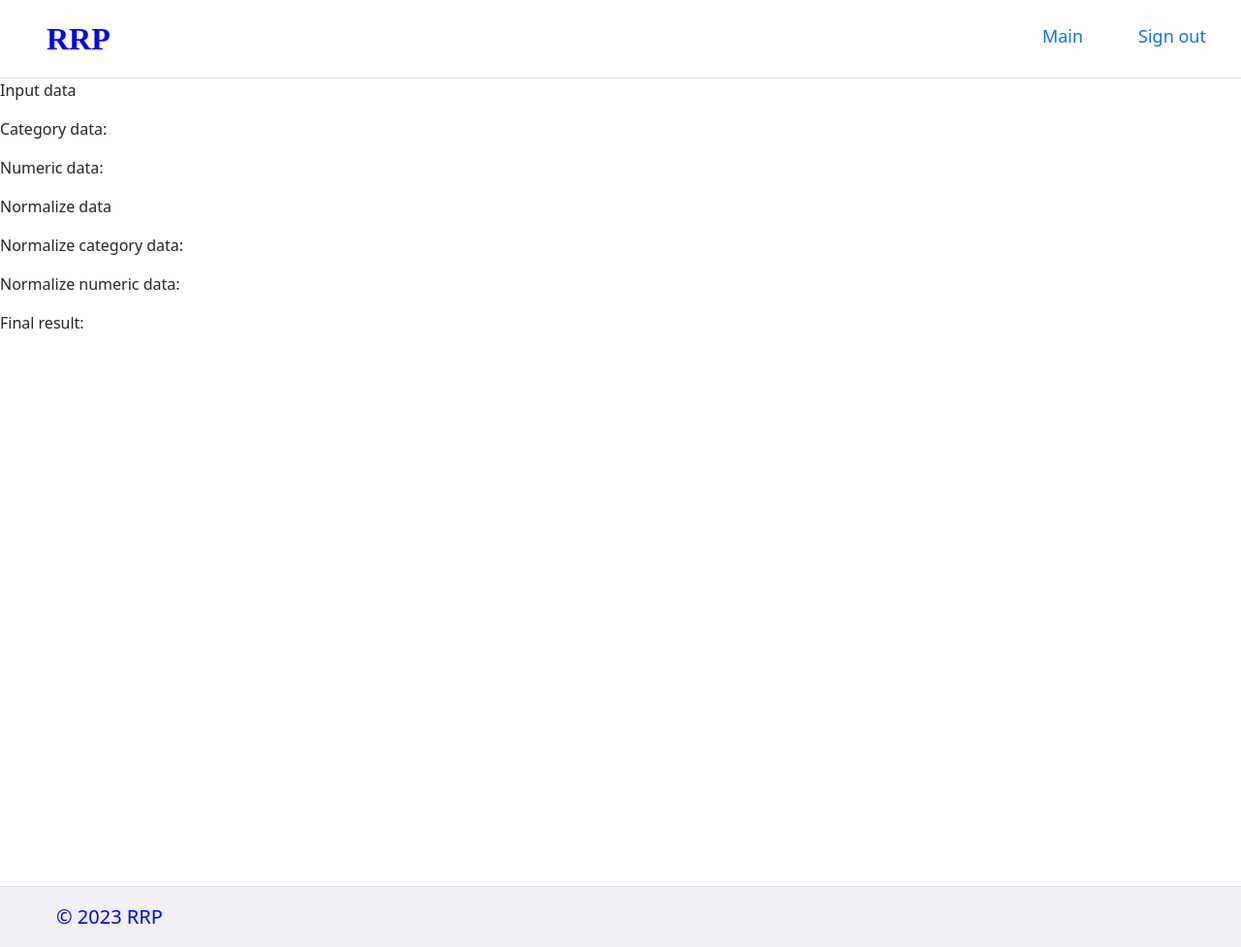
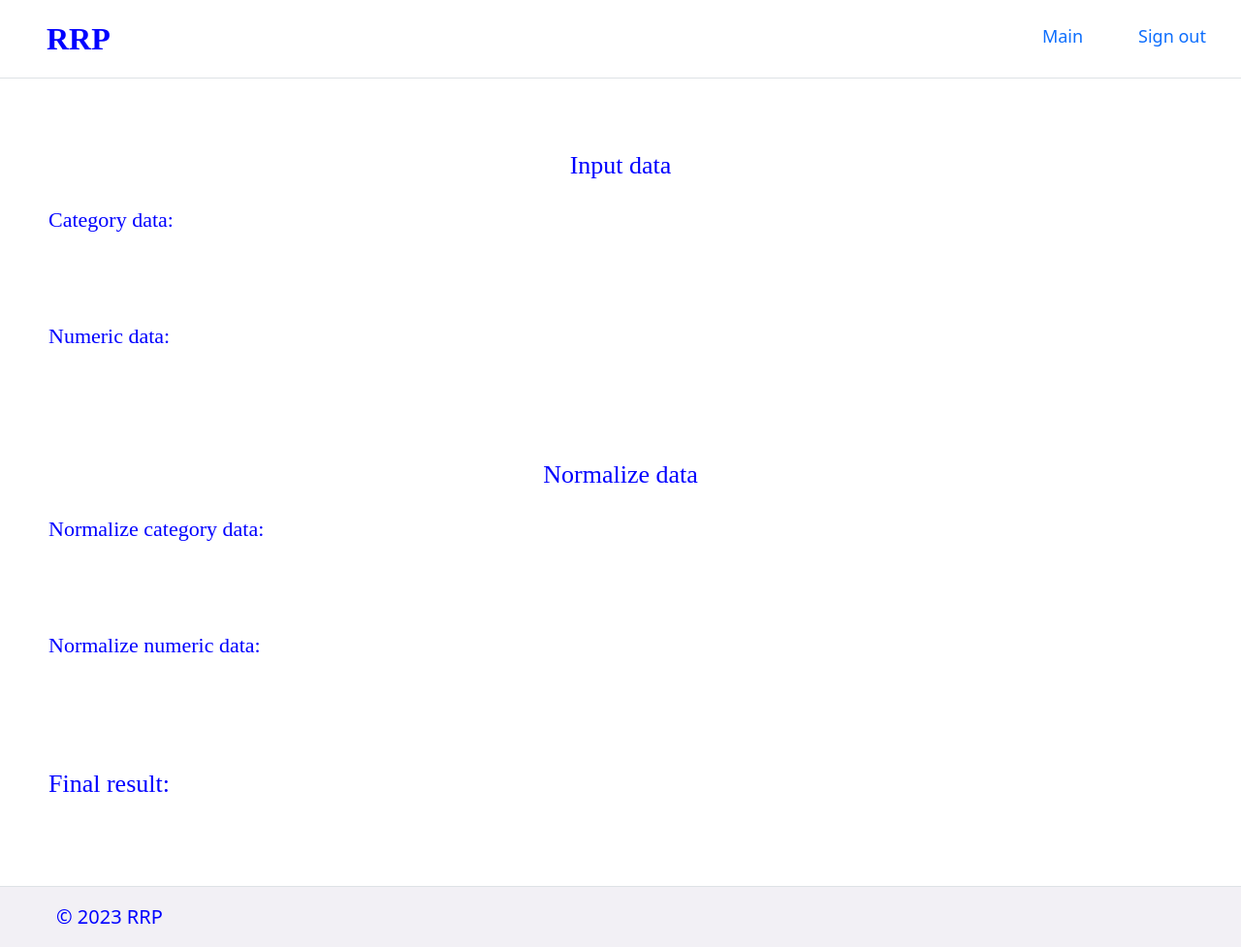
Before and after one commit to Nikiktoss/RestRevPred, a Django app: template rrp/templates/calculate_form.html in a window 1280 px wide. Shown: the whole page at 97% size. Run offline with Django 3.2, Linux system fonts and the light colour scheme; the template is opened without the code that fills it, so the values that code supplies are empty.

Commit message:
add styles to output of the form

```diff
--- a/rrp/static/calculate_form_styles.css
+++ b/rrp/static/calculate_form_styles.css
@@ -1,3 +1,12 @@
+html,
+body {
+  height: 100%;
+  width: 100%;
+  display: flex;
+  flex-direction: column;
+  justify-content: space-between;
+}
+
 .form_intro{
     width: 100%;
     height: 75px;
@@ -22,6 +31,7 @@
     align-items: center;
     justify-content: center;
     flex-direction: column;
+    margin-bottom: 60px;
 }
 
 .upload_file_form{
@@ -89,12 +99,6 @@
     align-items: center;
 }
 
-.footer{
-    position: absolute;
-    left: 0px;
-    bottom: 0px;
-}
-
 .form_buttons{
     width: 100%;
     display: flex;
@@ -128,3 +132,48 @@
 .submit_button:hover {
     background: #0ead30;
 }
+
+.input_data{
+    width: 100%;
+    display: flex;
+    flex-direction: column;
+    justify-content: space-around;
+    padding: 50px;
+}
+
+.input_data_title{
+    font-family: 'Montserrat';
+    font-size: 26px;
+    color: blue;
+    text-align: center;
+    margin-bottom: 20px;
+    margin-top: 20px;
+}
+
+table{
+    border-collapse: collapse;
+    border: 2px solid blue;
+}
+
+.table_element{
+    width: 100%;
+    height: 100px;
+    display: flex;
+    flex-direction: column;
+    justify-content: space-between;
+    margin-bottom: 20px;
+}
+
+.table_title{
+    font-family: 'Montserrat';
+    font-size: 22px;
+    color: blue;
+}
+
+.prediction_title{
+    font-family: 'Montserrat';
+    font-size: 26px;
+    color: blue;
+    margin-bottom: 20px;
+    margin-top: 20px;
+}
```
